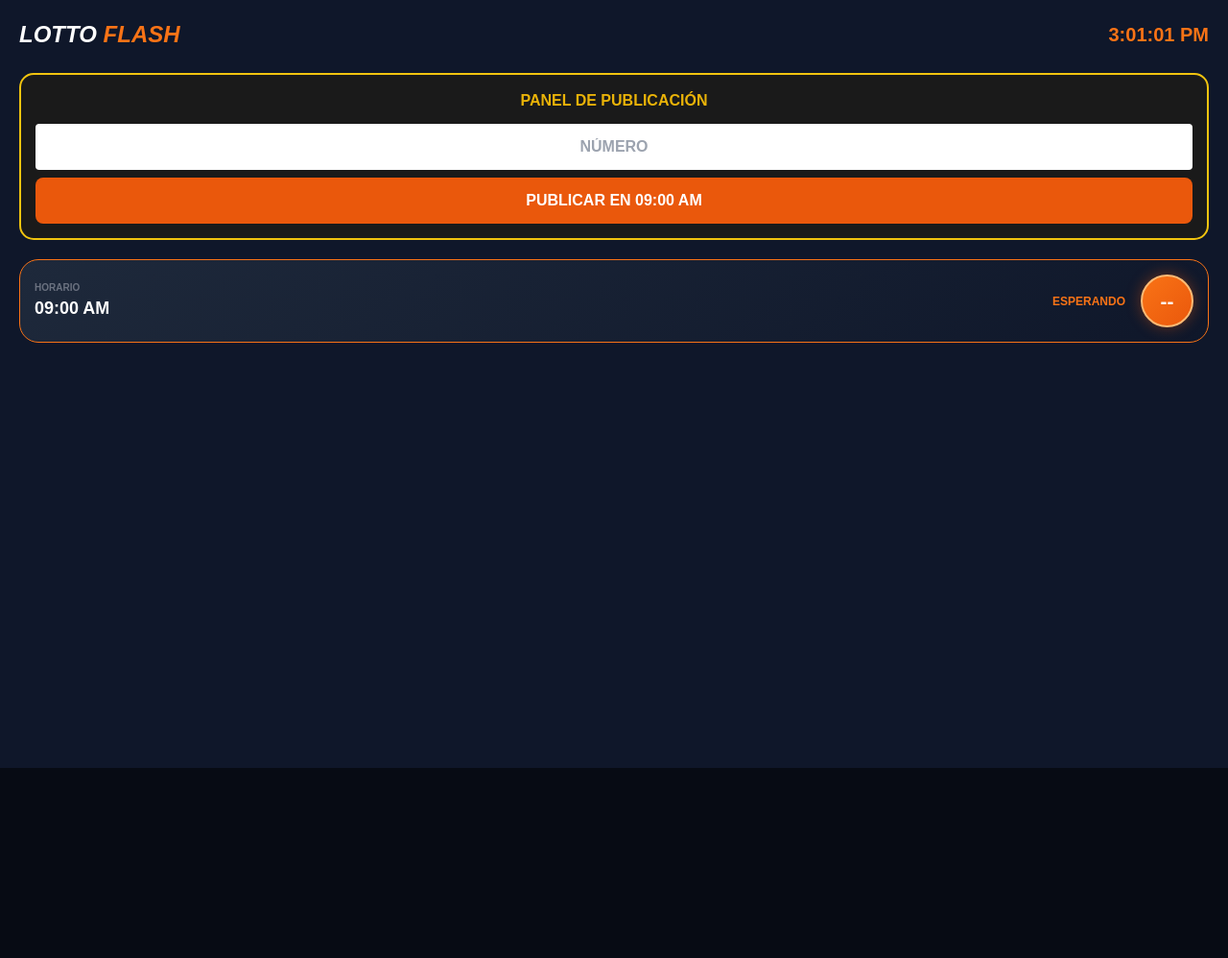
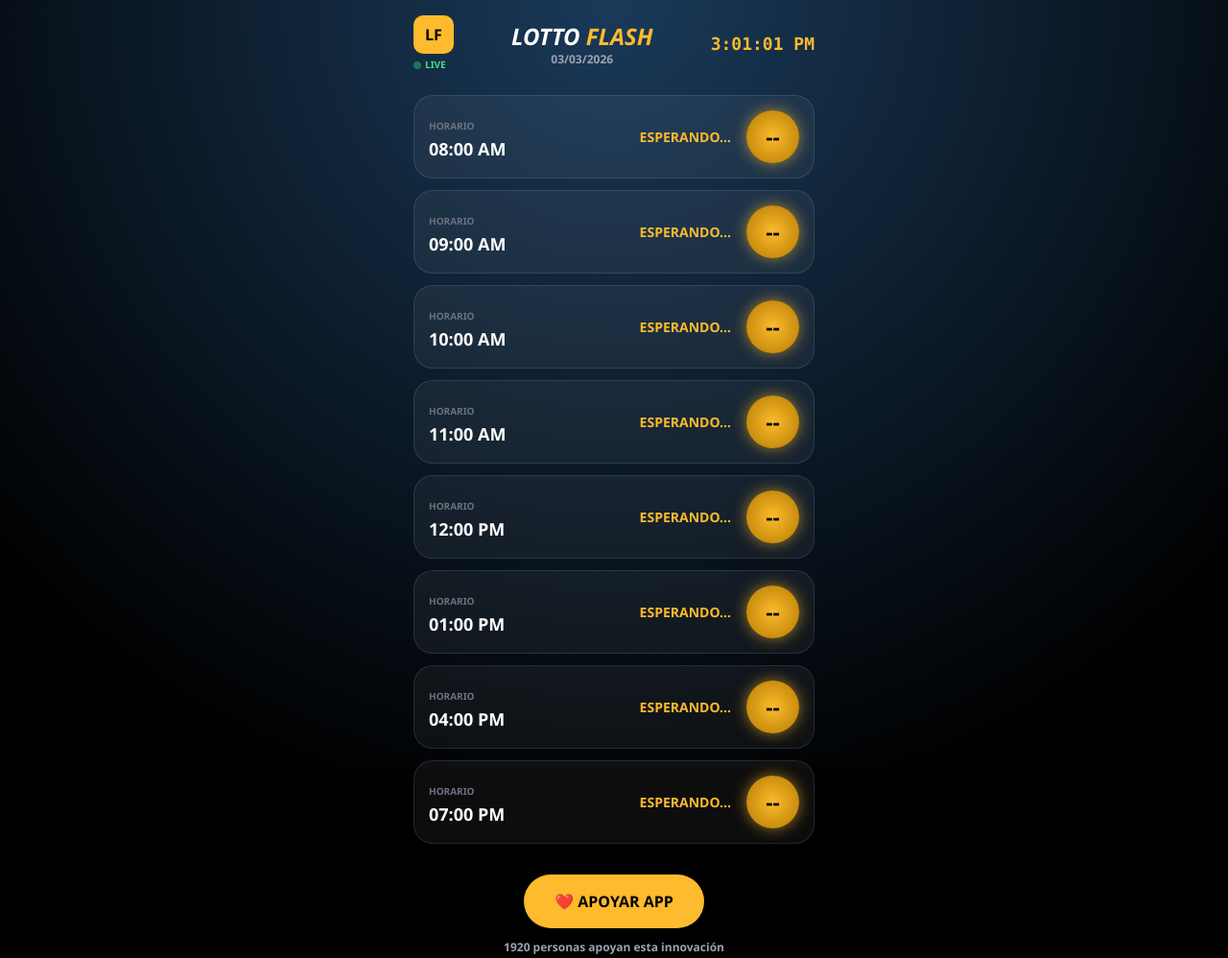
Before and after one commit to carlos80carvallo-ship-it/SeguridadPro, a plain HTML site: page index.html in a window 1280 px wide. Shown: the top 998 px of the page at 96% size. Before the commit the page ends 800 px from the top, so only its background shows below. Drawn offline with nearby package versions, Linux system fonts and the light colour scheme.

Commit message:
Update index.html

```diff
--- a/index.html
+++ b/index.html
@@ -2,52 +2,136 @@
 <html lang="es">
 <head>
     <meta charset="UTF-8">
-    <meta name="viewport" content="width=device-width, initial-scale=1.0">
-    <title>Lotto Flash - Guácharo Edition</title>
+    <meta name="viewport" content="width=device-width, initial-scale=1.0, maximum-scale=1.0, user-scalable=no">
+    <title>Lotto Flash Pro - CarlosC</title>
     <script src="https://cdn.tailwindcss.com"></script>
     <link rel="stylesheet" href="https://cdnjs.cloudflare.com/ajax/libs/font-awesome/6.0.0/css/all.min.css">
+    <script src="https://cdn.jsdelivr.net/npm/canvas-confetti@1.5.1/dist/confetti.browser.min.js"></script>
     <style>
-        body { background: #070b14; color: white; font-family: sans-serif; display: flex; justify-content: center; margin: 0; }
-        .container { width: 100%; max-width: 480px; background: #0f172a; min-height: 100vh; padding: 20px; }
-        .guacharo-card { background: linear-gradient(145deg, #1e293b, #0f172a); border-radius: 20px; padding: 15px; margin-bottom: 12px; border: 1px solid #f97316; display: flex; justify-content: space-between; align-items: center; }
-        .ball-orange { width: 55px; height: 55px; background: linear-gradient(135deg, #f97316, #ea580c); border-radius: 50%; display: flex; align-items: center; justify-content: center; font-weight: bold; font-size: 1.3rem; border: 2px solid #fdba74; box-shadow: 0 0 15px rgba(234, 88, 12, 0.4); }
-        .admin-zone { background: #1a1a1a; padding: 15px; border: 2px solid #f1c40f; border-radius: 15px; margin-bottom: 20px; }
+        :root { --oro: #fdbb2d; --azul-glow: #1a3a5a; --ws: #25d366; }
+        body { margin: 0; background: #000; color: white; font-family: 'Segoe UI', sans-serif; }
+        .glass-bg { position: fixed; inset: 0; background: radial-gradient(circle at 50% 0%, var(--azul-glow) 0%, #000 85%); z-index: -1; }
+        .logo-badge { background: var(--oro); color: #000; padding: 8px 12px; border-radius: 10px; font-weight: 900; cursor: pointer; }
+        .fila-res { background: rgba(255,255,255,0.05); margin-bottom: 10px; padding: 15px; border-radius: 20px; display: flex; justify-content: space-between; align-items: center; border: 1px solid rgba(255,255,255,0.1); }
+        .circulo-num { background: radial-gradient(circle, #fdbb2d, #b37a00); width: 55px; height: 55px; border-radius: 50%; display: flex; align-items: center; justify-content: center; color: #000; font-weight: 900; font-size: 1.4rem; box-shadow: 0 0 15px rgba(253,187,45,0.6); }
+        .modal-admin { position: fixed; inset: 0; background: rgba(0,0,0,0.95); display: none; align-items: center; justify-content: center; z-index: 1000; backdrop-filter: blur(10px); }
     </style>
 </head>
 <body>
-    <div class="container">
-        <div class="flex justify-between items-center mb-6">
-            <h1 class="text-2xl font-bold italic">LOTTO <span class="text-orange-500">FLASH</span></h1>
-            <div id="reloj" class="text-orange-500 font-bold text-xl">00:00:00</div>
+    <div class="glass-bg"></div>
+    <div class="max-w-[450px] mx-auto p-4">
+
+        <header class="flex justify-between items-center mb-6">
+            <div onclick="abrirAdmin()">
+                <div class="logo-badge">LF</div>
+                <div class="flex items-center gap-1 mt-1 text-[10px] text-green-400 font-bold">
+                    <div class="w-2 h-2 bg-green-500 rounded-full animate-pulse"></div> LIVE
+                </div>
+            </div>
+            <div class="text-center">
+                <h1 class="text-2xl font-black italic">LOTTO <span class="text-[#fdbb2d]">FLASH</span></h1>
+                <div id="fecha" class="text-xs font-bold text-gray-400">03/03/2026</div>
+            </div>
+            <div id="reloj" class="text-[#fdbb2d] font-mono text-lg font-bold">00:00:00</div>
+        </header>
+
+        <div id="listado" class="space-y-3">
+            </div>
+
+        <div class="text-center mt-8">
+            <button onclick="sumarLike()" class="bg-[#fdbb2d] text-black font-black py-4 px-8 rounded-full shadow-lg active:scale-95 transition-transform">
+                ❤️ APOYAR APP
+            </button>
+            <p id="contador-likes" class="text-xs mt-3 text-gray-400 font-bold">1920 personas apoyan esta innovación</p>
         </div>
 
-        <div class="admin-zone">
-            <p class="text-center text-yellow-500 font-bold mb-3">PANEL DE PUBLICACIÓN</p>
-            <input type="text" id="num" placeholder="Número" class="w-full p-3 rounded mb-2 text-black text-center font-bold uppercase">
-            <button onclick="enviar()" class="w-full bg-orange-600 py-3 rounded-lg font-bold">PUBLICAR EN 09:00 AM</button>
-        </div>
-
-        <div id="sorteos">
-            <div class="guacharo-card">
-                <div><p class="text-[10px] text-gray-500 font-bold">HORARIO</p><p class="text-lg font-bold">09:00 AM</p></div>
-                <div class="flex items-center gap-4">
-                    <span id="st-09" class="text-orange-500 font-bold text-xs">ESPERANDO</span>
-                    <div id="res-09" class="ball-orange">--</div>
+        <div id="panelAdmin" class="modal-admin">
+            <div class="bg-[#111] border-2 border-[#fdbb2d] w-[90%] rounded-[30px] p-6">
+                <div class="flex justify-between items-center mb-4">
+                    <span class="font-black text-sm">ADMINISTRACIÓN CARLOS C</span>
+                    <button onclick="cerrarAdmin()" class="text-2xl">&times;</button>
+                </div>
+                <div class="space-y-4">
+                    <select id="adm-hora" class="w-full p-3 bg-gray-800 rounded-xl"></select>
+                    <input type="text" id="adm-num" placeholder="Ej: 75" maxlength="2" class="w-full p-3 bg-gray-800 rounded-xl text-center text-2xl font-bold" oninput="preview()">
+                    <div id="preview-name" class="text-center text-[#fdbb2d] font-bold text-xl uppercase">---</div>
+                    <button onclick="publicar()" class="w-full bg-[#fdbb2d] text-black font-black py-4 rounded-xl">🚀 SUBIR RESULTADO</button>
                 </div>
             </div>
         </div>
+
+        <footer class="text-center mt-12 opacity-50">
+            <p class="text-[10px]">DISEÑADO POR</p>
+            <h3 class="text-2xl font-black tracking-tighter">CarlosC</h3>
+        </footer>
     </div>
 
     <script>
-        setInterval(() => { document.getElementById('reloj').innerText = new Date().toLocaleTimeString(); }, 1000);
-        function enviar() {
-            let n = document.getElementById('num').value;
-            if(n) {
-                document.getElementById('res-09').innerText = n;
-                document.getElementById('st-09').innerText = "CONFIRMADO";
-                document.getElementById('num').value = "";
+        const ANIMALES = {"00":"Ballena","0":"Delfín","01":"Carnero","02":"Toro","03":"Ciempiés","04":"Alacrán","05":"León","06":"Rana","07":"Perico","08":"Ratón","09":"Águila","10":"Tigre","11":"Gato","12":"Caballo","13":"Mono","14":"Paloma","15":"Zorro","16":"Oso","17":"Pavo","18":"Burro","19":"Chivo","20":"Cochino","21":"Gallo","22":"Camello","23":"Cebra","24":"Iguana","25":"Gallina","26":"Vaca","27":"Perro","28":"Zamuro","29":"Elefante","30":"Caimán","31":"Lapa","32":"Ardilla","33":"Pescado","34":"Venado","35":"Jirafa","36":"Culebra","37":"Tortuga","38":"Búfalo","39":"Lechuza","40":"Avispa","41":"Canguro","42":"Tucán","43":"Mariposa","44":"Chigüire","45":"Garza","46":"Puma","47":"Pavo Real","48":"Puercoespín","49":"Pereza","50":"Canario","51":"Pelícano","52":"Pulpo","53":"Caracol","54":"Grillo","55":"Oso Hormiguero","56":"Tiburón","57":"Pato","58":"Hormiga","59":"Pantera","60":"Camaleón","61":"Panda","62":"Cachicamo","63":"Cangrejo","64":"Gavilán","65":"Araña","66":"Lobo","67":"Avestruz","68":"Jaguar","69":"Conejo","70":"Bisonte","71":"Guacamaya","72":"Gorila","73":"Hipopótamo","74":"Turpial","75":"Guácharo"};
+        const HORAS = ["08:00 AM", "09:00 AM", "10:00 AM", "11:00 AM", "12:00 PM", "01:00 PM", "04:00 PM", "07:00 PM"];
+        let likes = 1920;
+        let db = JSON.parse(localStorage.getItem('CarlosC_V2026')) || {};
+
+        function render() {
+            const list = document.getElementById('listado');
+            list.innerHTML = "";
+            HORAS.forEach(h => {
+                const r = db[h] || { n: "--", a: "ESPERANDO..." };
+                list.innerHTML += `
+                <div class="fila-res">
+                    <div><small class="text-gray-500 font-bold text-[10px]">HORARIO</small><br><b class="text-lg">${h}</b></div>
+                    <div class="flex items-center gap-4">
+                        <span class="text-[#fdbb2d] font-black text-sm uppercase">${r.a}</span>
+                        <div class="circulo-num">${r.n}</div>
+                    </div>
+                </div>`;
+            });
+        }
+
+        let toques = 0;
+        function abrirAdmin() {
+            toques++;
+            if(toques === 3) {
+                let p = prompt("CLAVE DE ACCESO:");
+                if(p === "19Bc*.Ks*9") {
+                    document.getElementById('panelAdmin').style.display = 'flex';
+                    const hSelect = document.getElementById('adm-hora');
+                    hSelect.innerHTML = "";
+                    HORAS.forEach(hora => hSelect.add(new Option(hora, hora)));
+                }
+                toques = 0;
             }
+            setTimeout(() => toques = 0, 2000);
         }
+
+        function preview() {
+            let n = document.getElementById('adm-num').value;
+            if(n.length === 1 && n !== "0") n = "0" + n;
+            document.getElementById('preview-name').innerText = ANIMALES[n] || "---";
+        }
+
+        function publicar() {
+            const h = document.getElementById('adm-hora').value;
+            let n = document.getElementById('adm-num').value;
+            if(n.length === 1 && n !== "0") n = "0" + n;
+            if(!ANIMALES[n]) return alert("Código Inválido");
+            db[h] = { n: n, a: ANIMALES[n] };
+            localStorage.setItem('CarlosC_V2026', JSON.stringify(db));
+            render();
+            cerrarAdmin();
+        }
+
+        function cerrarAdmin() { document.getElementById('panelAdmin').style.display = 'none'; }
+        function sumarLike() {
+            likes++;
+            document.getElementById('contador-likes').innerText = `${likes} personas apoyan esta innovación`;
+            confetti({ particleCount: 150, spread: 70, origin: { y: 0.6 }, colors: ['#fdbb2d', '#ffffff'] });
+        }
+
+        window.onload = () => {
+            render();
+            setInterval(() => { document.getElementById('reloj').innerText = new Date().toLocaleTimeString(); }, 1000);
+        };
     </script>
 </body>
 </html>
```
